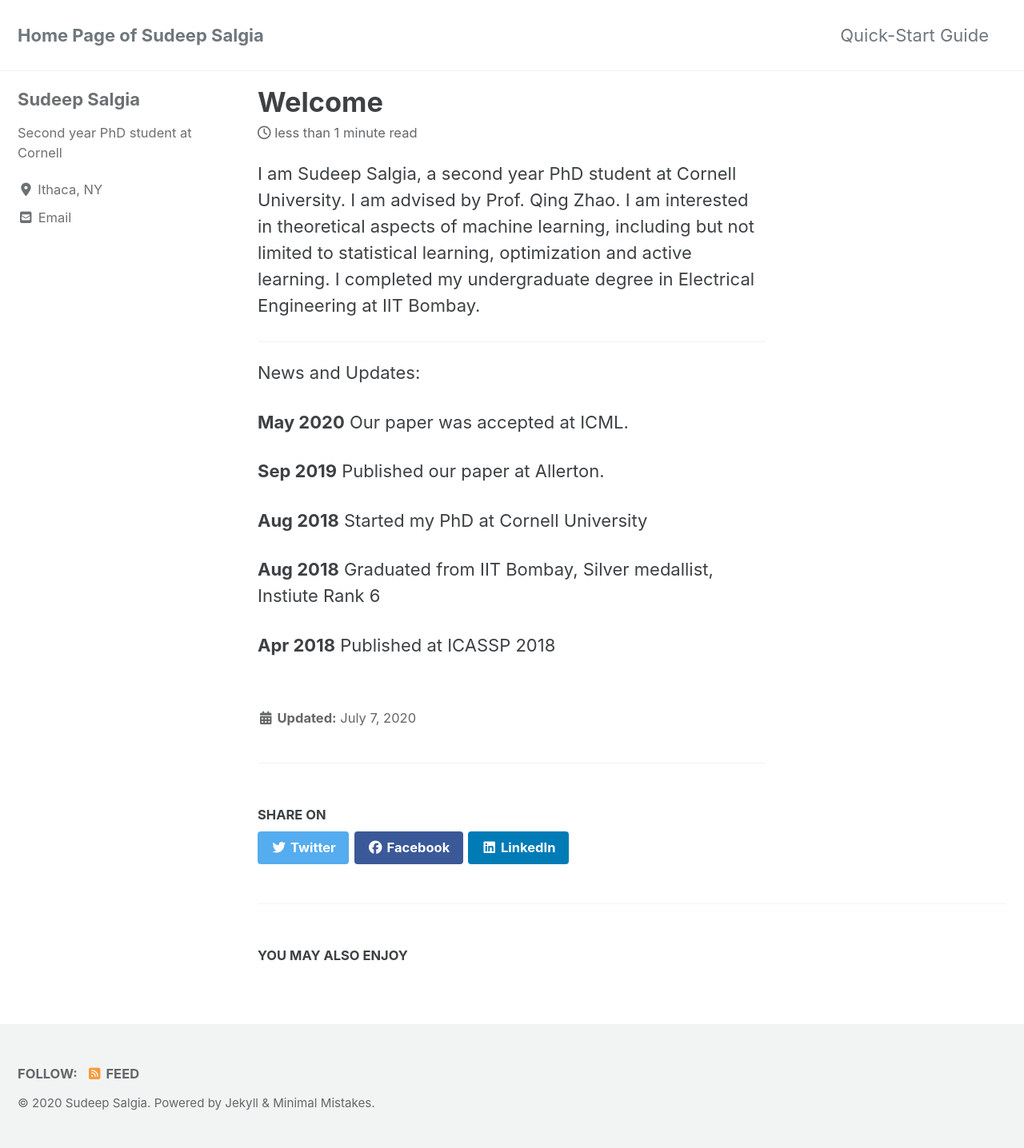
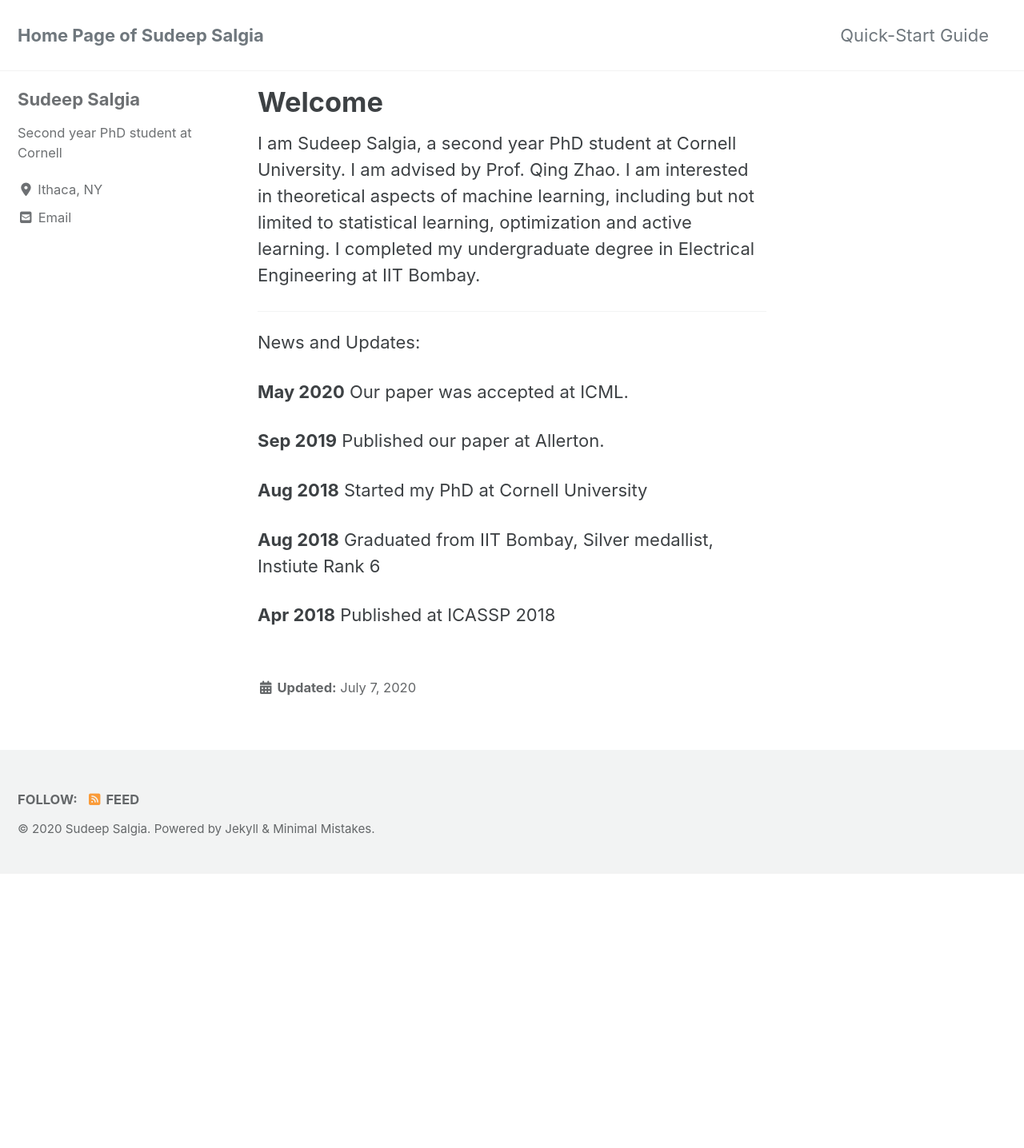
Before and after one commit to sudeepsalgia/sudeepsalgia.github.io, a Jekyll site: the page built from _posts/2020-07-07-about.md, in a window 1280 px wide. Shown: the whole page at 80% size. Built offline with Jekyll 4.4.1, drawn with Linux system fonts in a browser that asks for light colours; cached includes are drawn as plain includes; nearby versions of some CDN libraries; the list of posts is cut into pages by our own code; after the commit the page ends 1093 px from its top, so only the background shows below that.

Commit message:
Basic details updates

```diff
--- a/_config.yml
+++ b/_config.yml
@@ -275,7 +275,7 @@ defaults:
     values:
       layout: single
       author_profile: true
-      read_time: true
+      read_time: #true
       comments: # true
-      share: true
-      related: true
+      share: #true
+      related: #true
```
